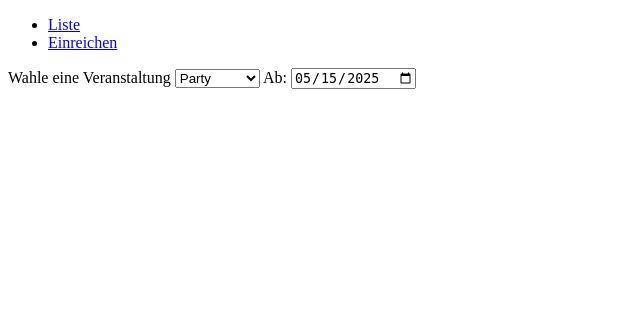
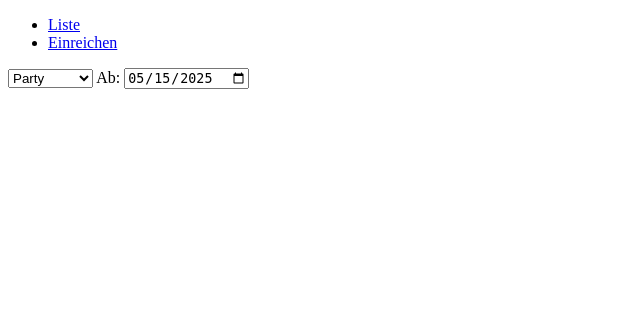
Before and after one commit to Odin2325/TQ6WebsiteTeam1, a Flask app: page / in a window 1280 px wide. Shown: the top 312 px of the page, without its empty margins (0-640 px from the left). Run offline with Flask 3, Linux system fonts and the light colour scheme; data comes from the database, SQL or seed files in the repository.

Commit message:
minimal layout

```diff
--- a/templates/index.html
+++ b/templates/index.html
@@ -1,7 +1,6 @@
 {% extends 'base.html' %}
 {% block content %}
     <form>
-        <label for="veranstaltungen">Wahle eine Veranstaltung</label>
         <select name="kategorie" id="veranstaltung" onchange="this.form.submit()">
             {% for kategorie in kategorien %}
                 <option value="{{ kategorie }}" {% if kategorie == selected %} selected {% endif %}>{{ kategorie }}</option>
```
